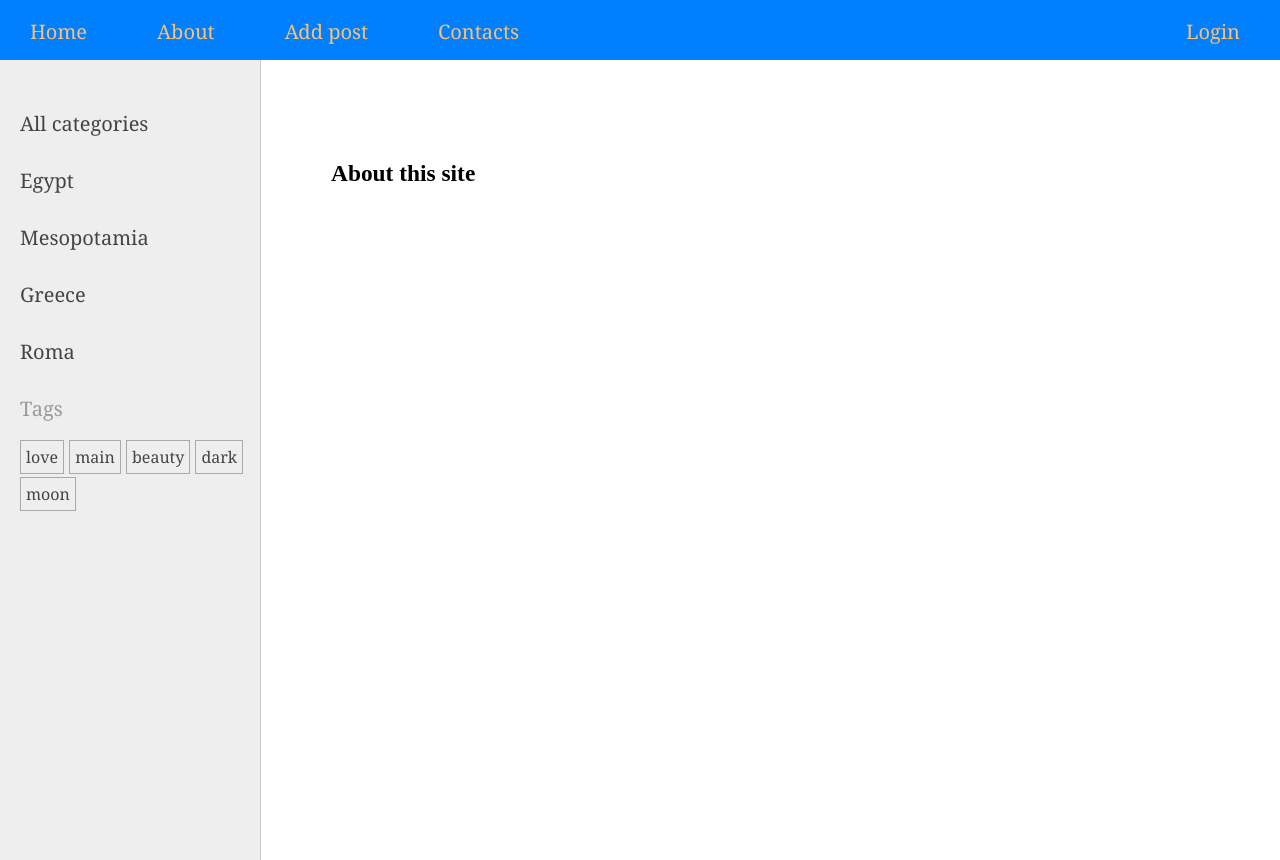
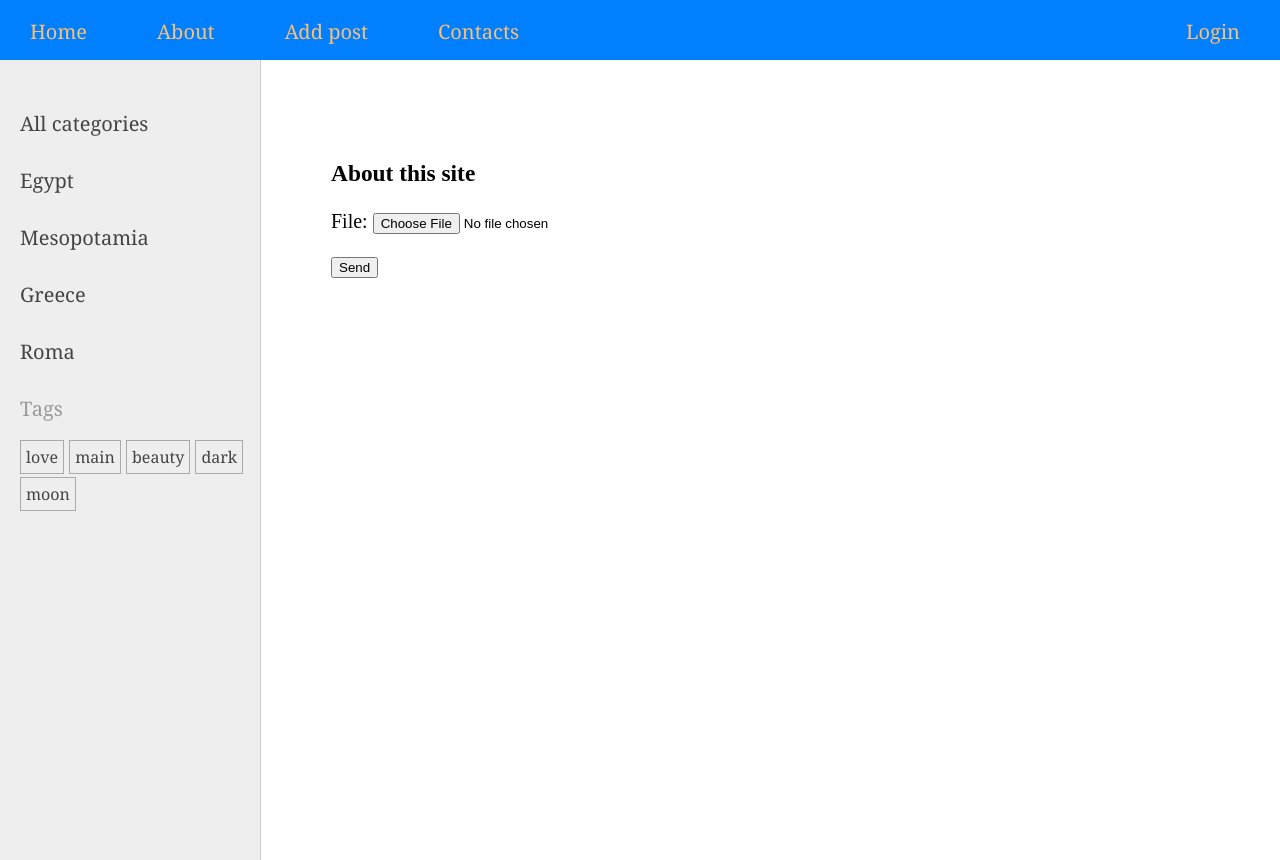
Before and after one commit to TeaThais/gods_project, a Django app: page /about/ in a window 1280 px wide. Run offline with Django 4.2, Linux system fonts and the light colour scheme; data comes from the database, SQL or seed files in the repository.

Commit message:
upload_files

```diff
--- a/gods/goddesses/forms.py
+++ b/gods/goddesses/forms.py
@@ -26,6 +26,9 @@ class AddPostForm(forms.ModelForm):
         return title
 
 
+class UploadFileForm(forms.Form):
+    file = forms.ImageField(label='File')
+
     # title = forms.CharField(max_length=255, min_length=5,
     #                         error_messages={
     #                             'min_length': 'Must me more than 5 characters'
--- a/gods/goddesses/templates/goddesses/about.html
+++ b/gods/goddesses/templates/goddesses/about.html
@@ -1,5 +1,12 @@
 {% extends 'base.html' %}
 
 {% block content %}
-    <h3>{{ text }}</h3>
+<h3>{{ text }}</h3>
+
+<form action="" method="post" enctype="multipart/form-data">
+    {% csrf_token %}
+<!--    <p><input type="file" name="file_upload"></p>-->
+    {{ form.as_p }}
+    <p><button type="submit">Send</button></p>
+</form>
 {% endblock %}
--- a/gods/goddesses/views.py
+++ b/gods/goddesses/views.py
@@ -4,7 +4,7 @@ from django.template.defaultfilters import slugify
 from django.urls import reverse
 from django.template.loader import render_to_string
 
-from goddesses.forms import AddPostForm
+from goddesses.forms import AddPostForm, UploadFileForm
 from goddesses.models import Goddesses, Category, TagPost
 
 menu = [
@@ -27,11 +27,25 @@ def index(request):
     return render(request, 'goddesses/index.html', context=data)
 
 
+def handle_uploaded_file(f):
+    with open(f'uploads/{f.name}', 'wb+') as destination:
+        for chunk in f.chunks():
+            destination.write(chunk)
+
+
 def about(request):
+    if request.method == 'POST':
+        # handle_uploaded_file(request.FILES['file_upload'])
+        form = UploadFileForm(request.POST, request.FILES)
+        if form.is_valid():
+            handle_uploaded_file(form.cleaned_data['file'])
+    else:
+        form = UploadFileForm()
     data = {
         'title': "About",
         'text': "About this site",
         'menu': menu,
+        'form': form
     }
     return render(request, 'goddesses/about.html', data)
 
```
Also changed, not shown: gods/uploads/Big_Tiger_Cub-3108616421.jpeg (added), gods/uploads/Ocelot-1766720446.jpeg (added), gods/uploads/cheetahs-3321579359.jpeg (added).
